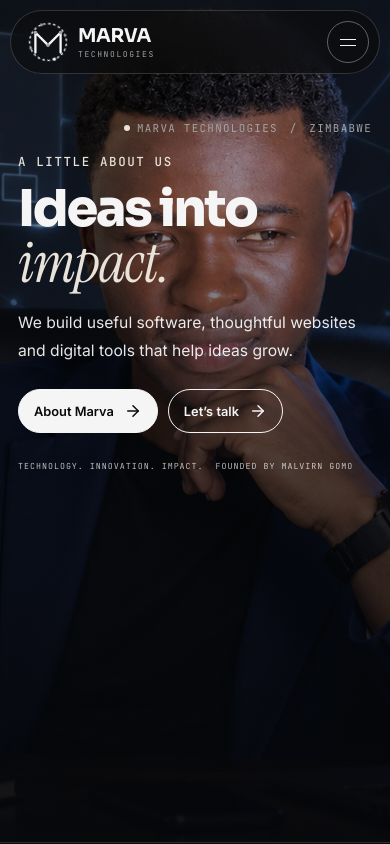
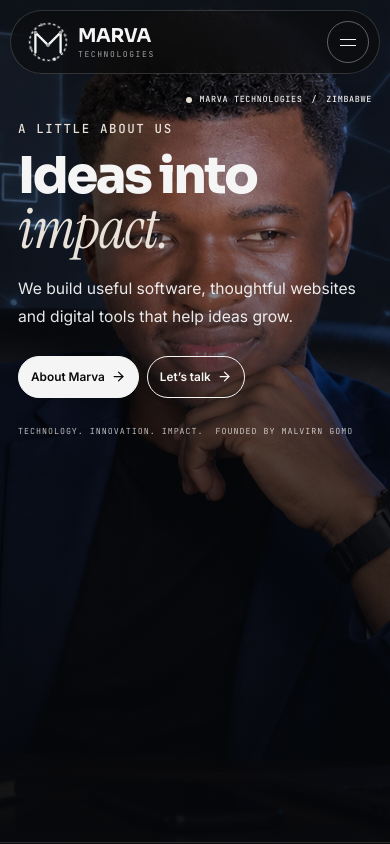
Before and after one commit to malvirn/marvatechnologies, a Next.js app: page / in a window 390 px wide. Shown: the top 844 px of the page. Built offline with nearby package versions, Linux system fonts and the light colour scheme.

Commit message:
Refine hero text placement and horizontal CTA layout

```diff
--- a/src/app/globals.css
+++ b/src/app/globals.css
@@ -191,3 +191,28 @@ button{font:inherit}
  .hero-single-content .hero-bottomline{font-size:.52rem;gap:5px 12px}
 }
 @media(prefers-reduced-motion:reduce){.hero-single-content{animation:none;opacity:1;transform:none}}
+
+
+/* Hero composition: brand stamp top-right, introduction in the lower image area */
+.intro-hero.hero-single-image{align-items:flex-end}
+.hero-brand-stamp{
+  position:absolute;z-index:2;top:clamp(92px,11vh,132px);right:max(22px,calc((100vw - 1200px)/2));
+  display:flex;align-items:center;gap:7px;margin:0;color:rgba(255,255,255,.92);
+  font:500 .7rem/1.3 "JetBrains Mono",monospace;letter-spacing:.13em;text-transform:uppercase;
+  white-space:nowrap;text-shadow:0 2px 14px rgba(0,0,0,.55);
+}
+.hero-brand-stamp .hero-kicker-dot{flex:none;margin:0 3px 0 0}
+.hero-single-content{position:relative;z-index:1;width:min(100%,650px);margin:0 0 2.5vh;max-width:650px}
+.hero-single-content .hero-kicker{display:none}
+.hero-single-content .intro-actions{display:flex;flex-direction:row;align-items:center;justify-content:flex-start;flex-wrap:wrap;gap:12px}
+.hero-single-content .intro-button{width:auto;flex:0 0 auto;white-space:nowrap}
+@media(max-width:899px){
+  .hero-brand-stamp{top:100px;right:22px;font-size:.62rem;letter-spacing:.1em}
+  .hero-single-content{margin-bottom:1vh}
+}
+@media(max-width:599px){
+  .hero-brand-stamp{top:94px;right:18px;font-size:.53rem;letter-spacing:.075em;gap:5px}
+  .hero-single-content .intro-actions{flex-direction:row;align-items:center;flex-wrap:nowrap;gap:8px}
+  .hero-single-content .intro-button{width:auto;min-width:0;min-height:42px;padding-inline:12px;font-size:.74rem;gap:6px}
+  .hero-single-content .button-arrow{width:15px;height:15px}
+}
```
